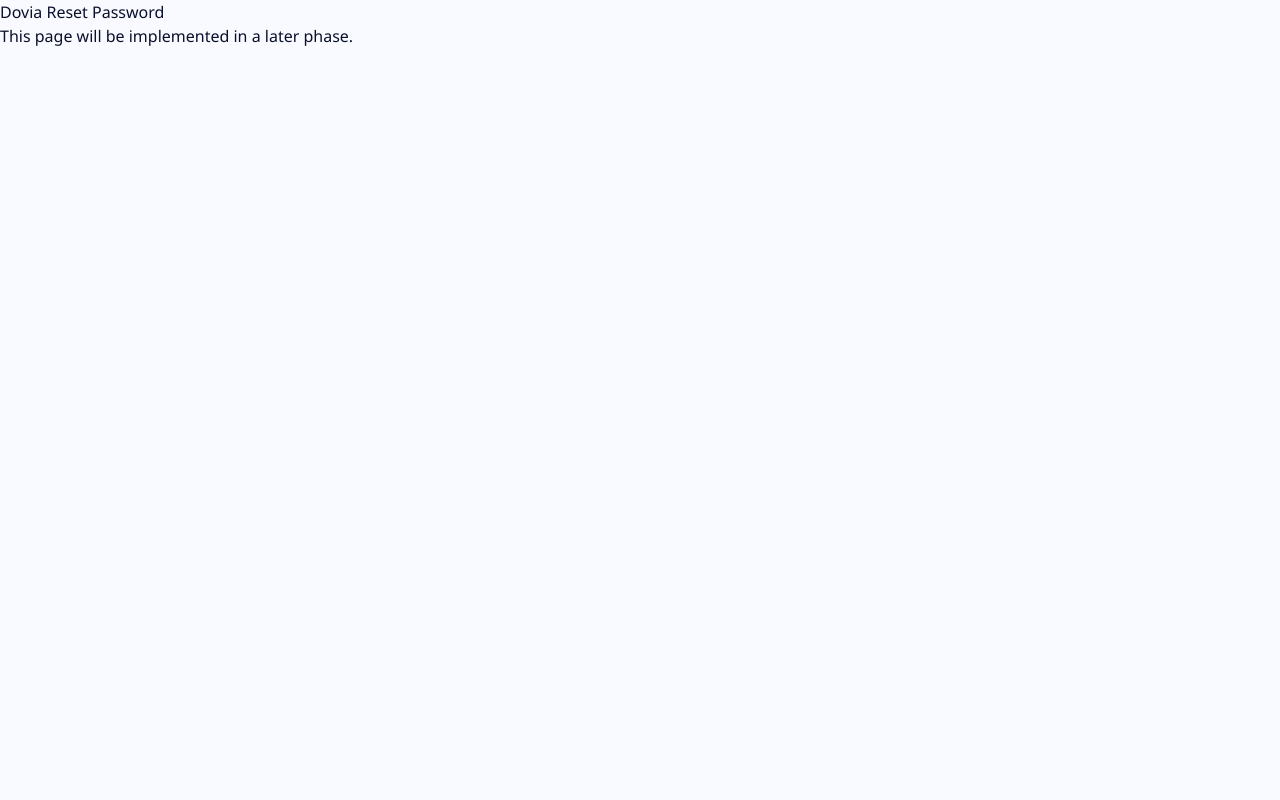
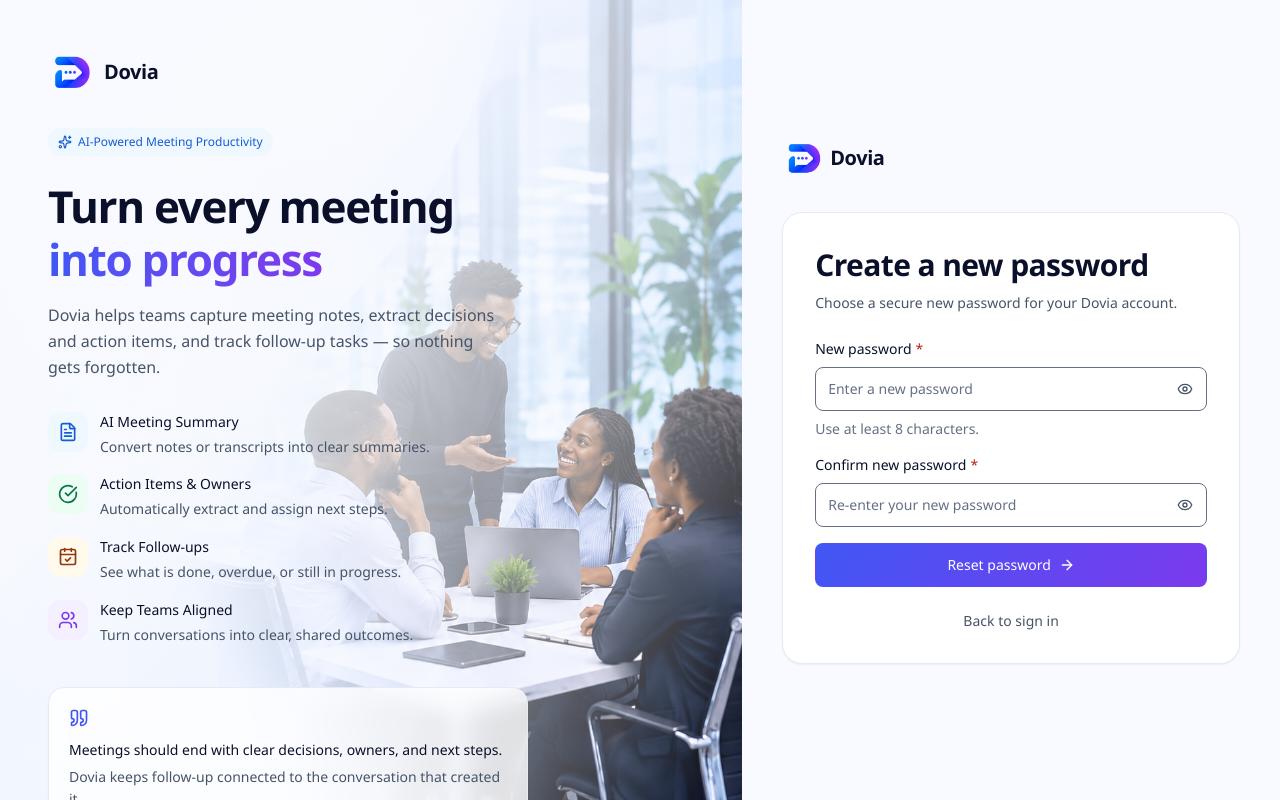
Before and after one commit to Abdulfatai2000/Dovia, a Next.js app: page /reset-password in a window 1280 px wide. Built offline with nearby package versions, Linux system fonts and the light colour scheme.

Commit message:
feat(auth): implement password recovery and reset flows
Add the `PasswordRecoveryForm` component and integrate it into the
forgot password and reset password pages. This replaces the existing
placeholder pages with functional forms wrapped in the `AuthShell`.

```diff
--- a/src/app/(auth)/forgot-password/page.tsx
+++ b/src/app/(auth)/forgot-password/page.tsx
@@ -1,8 +1,9 @@
-export default function Page() {
-  return (
-    <main>
-      <h1>Dovia Forgot Password</h1>
-      <p>This page will be implemented in a later phase.</p>
-    </main>
-  );
+import type { Metadata } from "next";
+import { AuthShell } from "@/components/auth/auth-shell";
+import { PasswordRecoveryForm } from "@/components/auth/password-recovery-form";
+
+export const metadata: Metadata = { title: "Forgot password | Dovia" };
+
+export default function ForgotPasswordPage() {
+  return <AuthShell><PasswordRecoveryForm mode="forgot" /></AuthShell>;
 }
--- a/src/app/(auth)/reset-password/page.tsx
+++ b/src/app/(auth)/reset-password/page.tsx
@@ -1,8 +1,9 @@
-export default function Page() {
-  return (
-    <main>
-      <h1>Dovia Reset Password</h1>
-      <p>This page will be implemented in a later phase.</p>
-    </main>
-  );
+import type { Metadata } from "next";
+import { AuthShell } from "@/components/auth/auth-shell";
+import { PasswordRecoveryForm } from "@/components/auth/password-recovery-form";
+
+export const metadata: Metadata = { title: "Reset password | Dovia" };
+
+export default function ResetPasswordPage() {
+  return <AuthShell><PasswordRecoveryForm mode="reset" /></AuthShell>;
 }
--- /dev/null
+++ b/src/components/auth/password-recovery-form.tsx
@@ -0,0 +1,104 @@
+"use client";
+
+import Link from "next/link";
+import { useRef, useState, type FormEvent } from "react";
+import { ArrowRight } from "lucide-react";
+import { AuthCard } from "./auth-card";
+import { AuthNotice, type AuthNoticeValue } from "./auth-notice";
+import { PasswordInput } from "./password-input";
+import { firstInvalidField, isValidEmail, MIN_PASSWORD_LENGTH, type FieldErrors } from "./auth-validation";
+import { Button } from "@/components/ui/button";
+import { Input } from "@/components/ui/input";
+
+export function PasswordRecoveryForm({ mode }: { mode: "forgot" | "reset" }) {
+  const isForgot = mode === "forgot";
+  const formRef = useRef<HTMLFormElement>(null);
+  const [errors, setErrors] = useState<FieldErrors>({});
+  const [submitted, setSubmitted] = useState(false);
+  const [notice, setNotice] = useState<AuthNoticeValue | null>(null);
+
+  function validate(form: HTMLFormElement): FieldErrors {
+    const data = new FormData(form);
+    const nextErrors: FieldErrors = {};
+    if (isForgot) {
+      const email = String(data.get("email") ?? "").trim();
+      if (!email) nextErrors.email = "Enter your email address.";
+      else if (!isValidEmail(email)) nextErrors.email = "Enter a valid email address.";
+    } else {
+      const password = String(data.get("password") ?? "");
+      const confirmation = String(data.get("confirmPassword") ?? "");
+      if (!password) nextErrors.password = "Enter your new password.";
+      else if (password.length < MIN_PASSWORD_LENGTH) {
+        nextErrors.password = `Use at least ${MIN_PASSWORD_LENGTH} characters for your password.`;
+      }
+      if (!confirmation) nextErrors.confirmPassword = "Confirm your new password.";
+      else if (confirmation !== password) nextErrors.confirmPassword = "Your passwords do not match.";
+    }
+    return nextErrors;
+  }
+
+  function handleSubmit(event: FormEvent<HTMLFormElement>) {
+    event.preventDefault();
+    const nextErrors = validate(event.currentTarget);
+    setSubmitted(true);
+    setErrors(nextErrors);
+    setNotice(null);
+    const firstInvalid = firstInvalidField(nextErrors);
+    if (firstInvalid) {
+      requestAnimationFrame(() => {
+        const field = formRef.current?.elements.namedItem(firstInvalid);
+        if (field instanceof HTMLElement) field.focus();
+      });
+      return;
+    }
+    setNotice(isForgot ? {
+      title: "Password reset email delivery will be connected during backend development.",
+      description: "Your email address validated successfully. No email was sent.",
+    } : {
+      title: "Password reset will be connected during backend development.",
+      description: "Your details validated successfully. No credentials were changed.",
+    });
+  }
+
+  return (
+    <>
+      <AuthCard
+        title={isForgot ? "Forgot your password?" : "Create a new password"}
+        description={isForgot
+          ? "Enter the email associated with your Dovia account and we'll help you reset your password."
+          : "Choose a secure new password for your Dovia account."}>
+        <form ref={formRef} noValidate onSubmit={handleSubmit} className="space-y-4"
+          onChange={event => {
+            if (submitted) setErrors(validate(event.currentTarget));
+            setNotice(null);
+          }}>
+          {Object.keys(errors).length > 0 && (
+            <p role="alert" className="rounded-default bg-danger-soft px-3 py-2 text-sm text-danger-foreground">
+              Please check the highlighted fields below.
+            </p>
+          )}
+          {isForgot ? (
+            <Input id="email" name="email" label="Email address" type="email" autoComplete="email"
+              autoCapitalize="none" spellCheck={false} placeholder="you@company.com" required error={errors.email} />
+          ) : (
+            <>
+              <PasswordInput id="password" name="password" label="New password" autoComplete="new-password"
+                placeholder="Enter a new password" helperText={`Use at least ${MIN_PASSWORD_LENGTH} characters.`}
+                error={errors.password} />
+              <PasswordInput id="confirmPassword" name="confirmPassword" label="Confirm new password"
+                autoComplete="new-password" placeholder="Re-enter your new password" error={errors.confirmPassword} />
+            </>
+          )}
+          <Button type="submit" variant="gradient" className="w-full">
+            {isForgot ? "Send reset instructions" : "Reset password"}<ArrowRight aria-hidden="true" />
+          </Button>
+        </form>
+        <p className="text-center text-sm text-text-secondary">
+          {isForgot && <>Remember your password? </>}
+          <Link href="/login" className="rounded-sm font-medium">Back to sign in</Link>
+        </p>
+      </AuthCard>
+      <AuthNotice notice={notice} onDismiss={() => setNotice(null)} />
+    </>
+  );
+}
```
